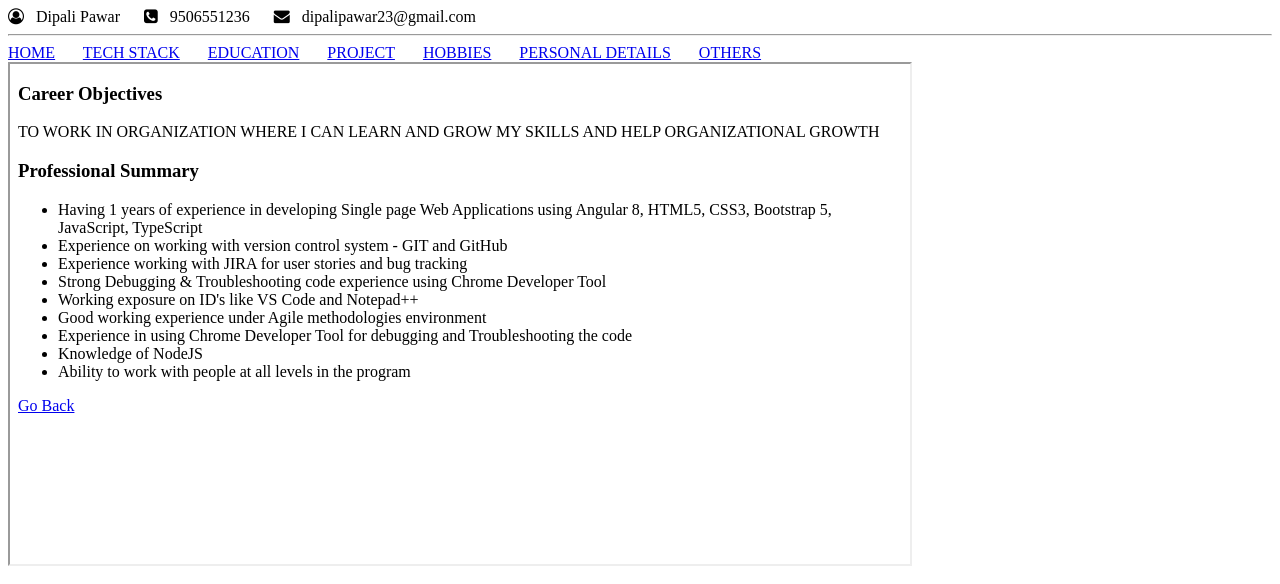
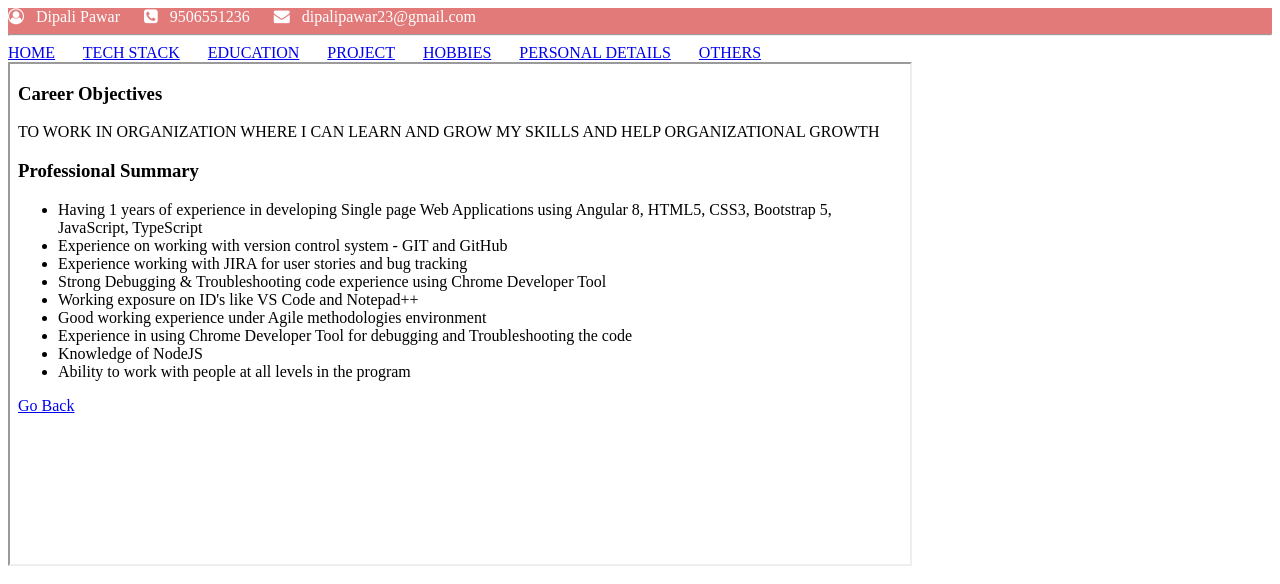
Before and after one commit to Dpawar2310/MyProfile, a plain HTML site: page index.html in a window 1280 px wide. Shown: the top 584 px of the page. Drawn offline with Linux system fonts and the light colour scheme.

Commit message:
Add CSS Basic

```diff
--- a/index.html
+++ b/index.html
@@ -4,6 +4,12 @@
 <head>
     <title>My profile</title>
     <link rel="stylesheet" href="https://cdnjs.cloudflare.com/ajax/libs/font-awesome/4.7.0/css/font-awesome.min.css">
+    <style>
+        header{
+            color:white;
+            background-color: rgb(226, 122, 122);
+        }
+    </style>
 </head>
 
 <body>
```
